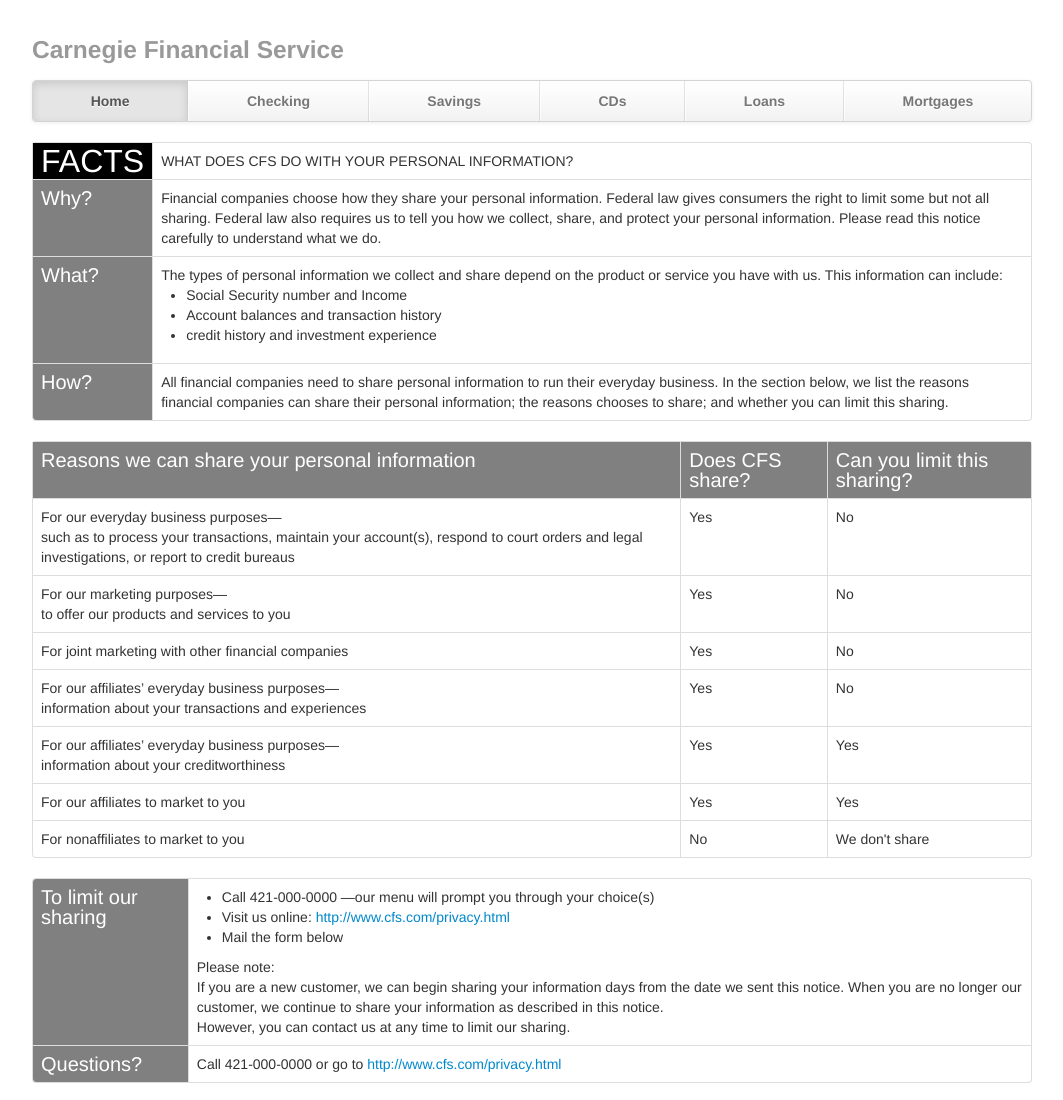
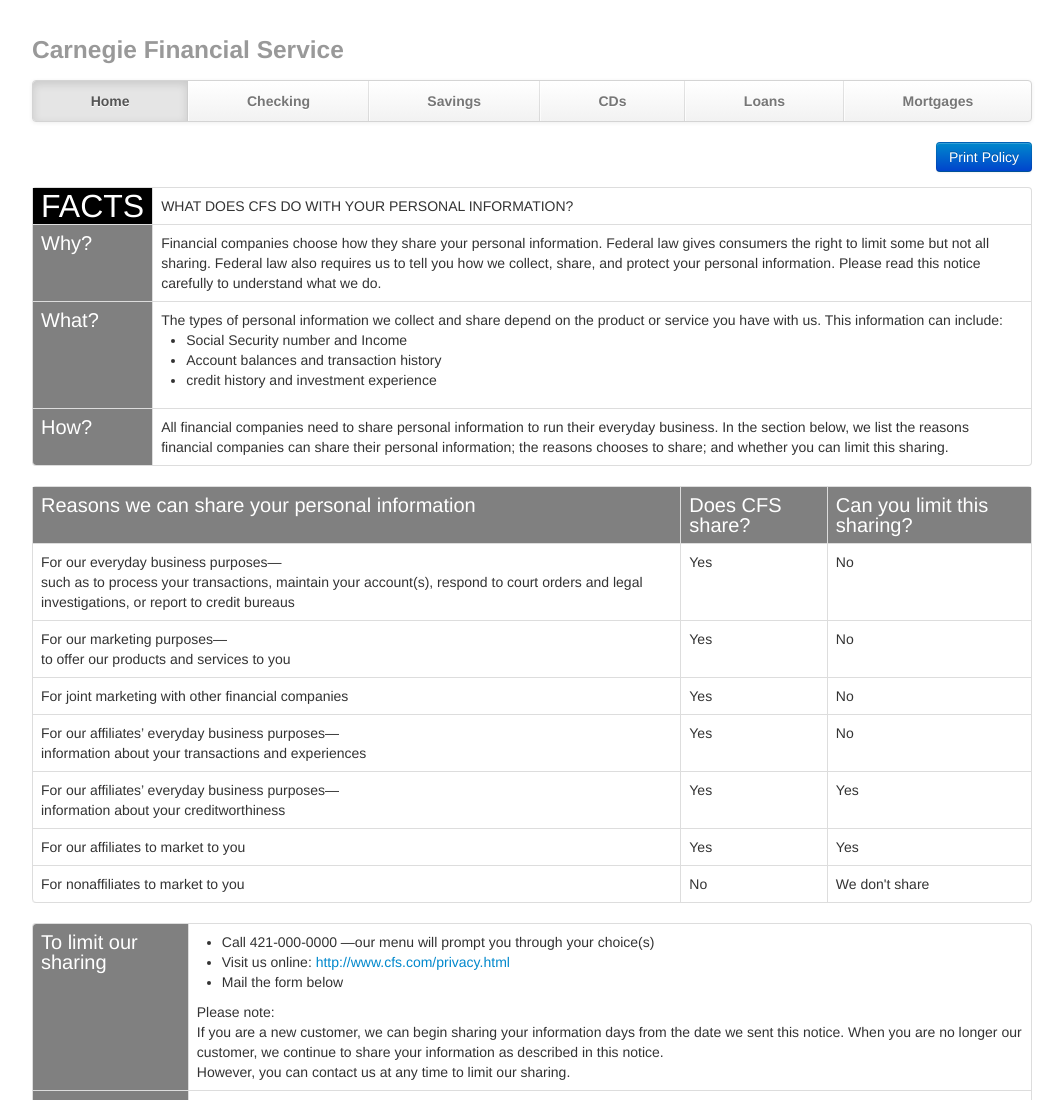
Before and after one commit to hhua/P3P-implementation, a website: page html/privacy.html in a window 1280 px wide. Shown: the top 1100 px of the page, without its empty margins (108-1171 px from the left). Drawn offline with nearby package versions, Linux system fonts and the light colour scheme; files that its build step writes are made by us from their sources; files whose address does not match are found by name.

Commit message:
printable pdf added

```diff
--- a/html/privacy.html
+++ b/html/privacy.html
@@ -122,6 +122,11 @@
           </div>
         </div><!-- /.navbar -->
       </div>
+
+	  <!-- Downloadable Print Version-->
+	  <div class="row-fluid" style="margin-bottom: 15px;">
+	  	<a class="btn btn-primary" href="PrivacyNotice.pdf" download="privacy_CFS.pdf" style="float:right;">Print Policy</a>
+	  </div>
 
       <!-- Privacy Term -->
       <table class="table table-bordered table-hover">
```
Also changed, not shown: 2 other files.
